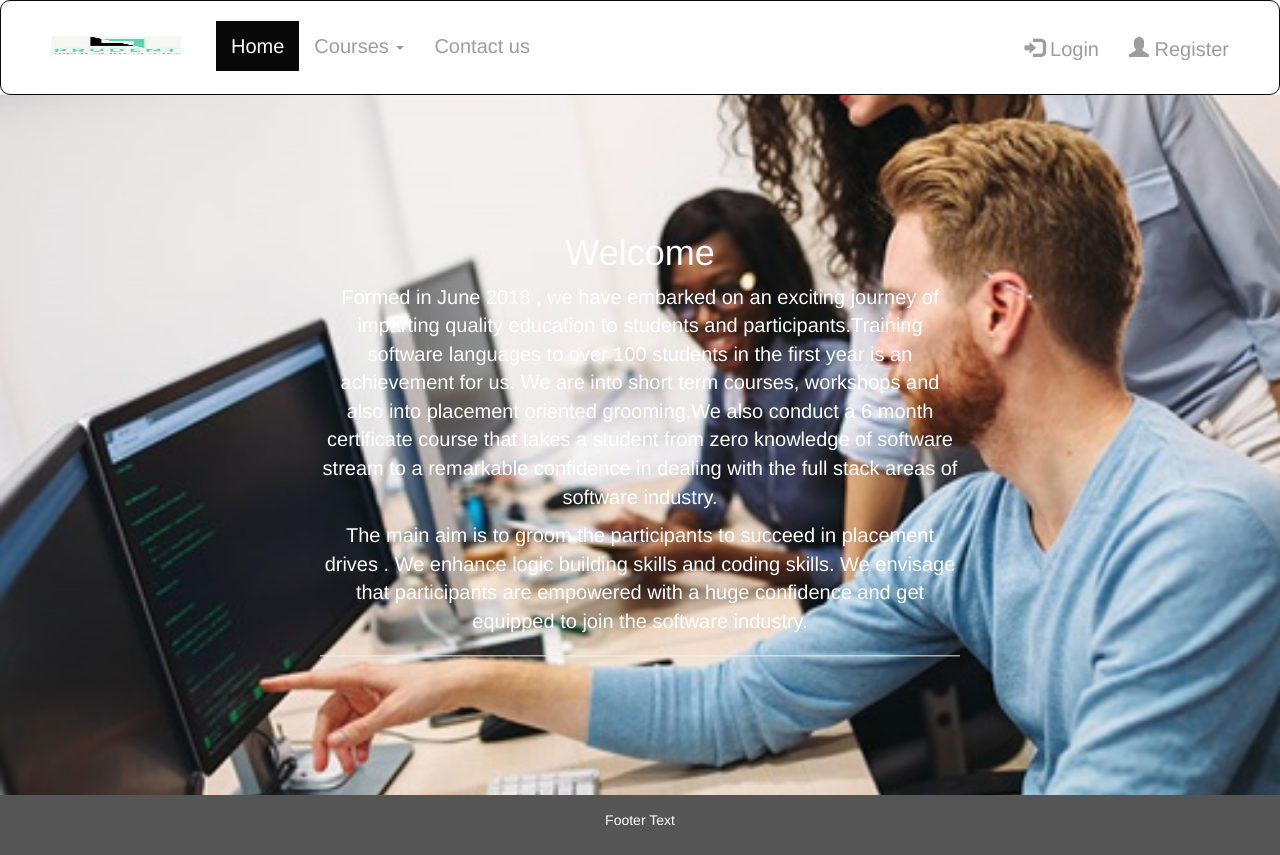
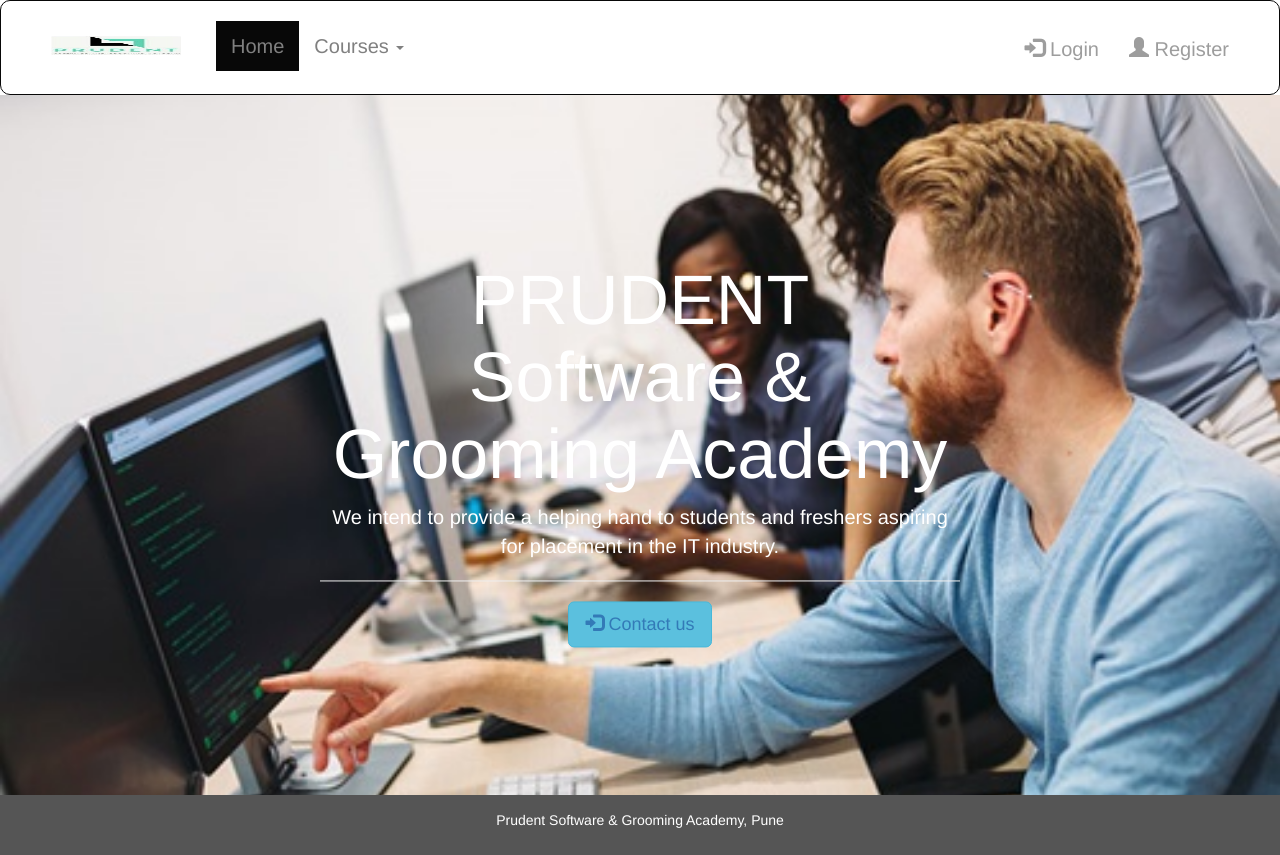
Before and after one commit to nilesh1168/CMS-Cloud, a Flask app: page / in a window 1280 px wide. Run offline with Flask 2, Linux system fonts and the light colour scheme; some libraries are stand-ins or nearby versions.

Commit message:
landing modification

```diff
--- a/POC/templates/landing.html
+++ b/POC/templates/landing.html
@@ -14,6 +14,7 @@
       padding: 20px;
       margin-bottom: 0;
       border-radius: 10px;
+
     }
     .navbar-brand img {
   height: 100%;
@@ -58,6 +59,9 @@
       color: white;
       padding: 15px;
     }
+    h1.font {
+      font-size: 200%;
+    }
 
     /* On small screens, set height to 'auto' for sidenav and grid */
     @media screen and (max-width: 767px) {
@@ -85,9 +89,9 @@
       <ul class="nav navbar-nav">
         <li><a class="navbar-brand" href="#">
           <img class="img-responsive" width="130px" height="" src="prudent_logo1.jpeg"></a></li>
-        <li class="active"><a href="#">Home</a></li>
+        <li class="active"><a href="#" style="color:grey;" >Home</a></li>
         <li class="dropdown">
-          <a class="dropdown-toggle" data-toggle="dropdown" href="#">Courses
+          <a class="dropdown-toggle" data-toggle="dropdown" href="#" style="color: grey;">Courses
           <span class="caret"></span></a>
           <ul class="dropdown-menu">
               <li><a href="#">POG-PLACEMENT ORIENTED GROOMING</a></li>
@@ -97,7 +101,6 @@
               <li><a href="#">CORE JAVA</a></li>
           </ul>
         </li>
-        <li><a href="#">Contact us</a></li>
       </ul>
       <ul class="nav navbar-nav navbar-right">
         <li> <a href="{{ url_for('login')}}"><span class="glyphicon glyphicon-log-in"></span> Login</a></li>
@@ -109,16 +112,15 @@
 </nav>
     <div class="hero-image">
     <div class="hero-text">
-      <h1>Welcome</h1>
-      <p>Formed in June 2018 , we have embarked on an exciting journey of imparting quality education to students and participants.Training software languages to over 100 students in the first year is an achievement for us.
-        We are into short term courses, workshops and also into placement oriented grooming.We also conduct a 6 month certificate course that takes a student from zero knowledge of software stream to a remarkable confidence in dealing with the full stack areas of software industry.</p>
-      <p>The main aim is to groom the participants to succeed in placement drives . We enhance logic building skills and coding skills. We envisage that participants are empowered with a huge confidence and get equipped to join the software industry.</p>
+      <h1 style="font-size: 70px">PRUDENT<br>Software & Grooming Academy</h1>
+      <p>We intend to provide a helping hand to students and freshers aspiring for placement in the IT industry.</p>
        <hr>
+       <button type="button" class="btn btn-info btn-lg"><a href="contact_us.html"><span class="glyphicon glyphicon-log-in"></span> Contact us</a></button>
     </div>
     </div>
 
 <footer class="container-fluid text-center">
-  <p>Footer Text</p>
+  <p>Prudent Software & Grooming Academy, Pune</p>
 </footer>
 </body>
 </html>
```
Also changed, not shown: POC/templates/contact_us.html (added, +9 -0 lines). Lines whose indentation alone changed are shown as unchanged.
